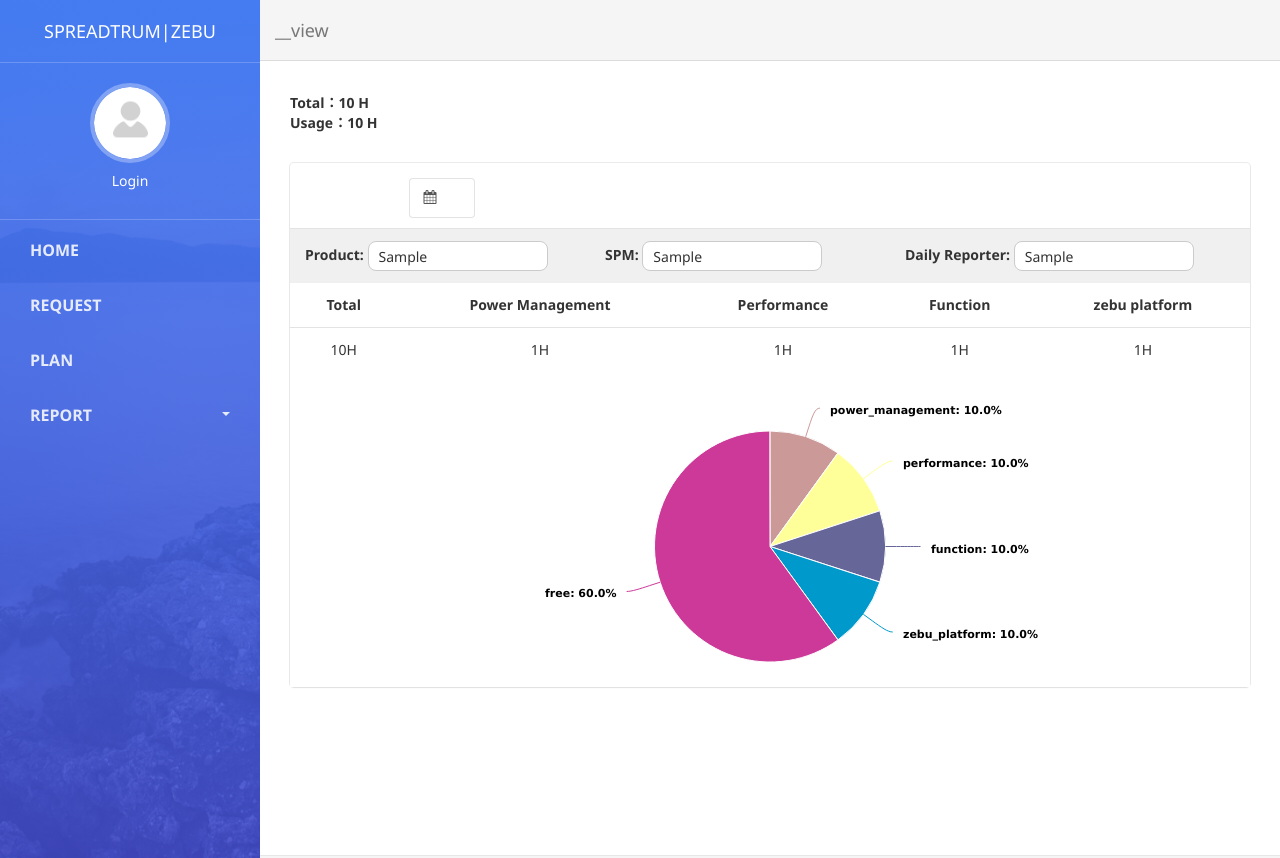
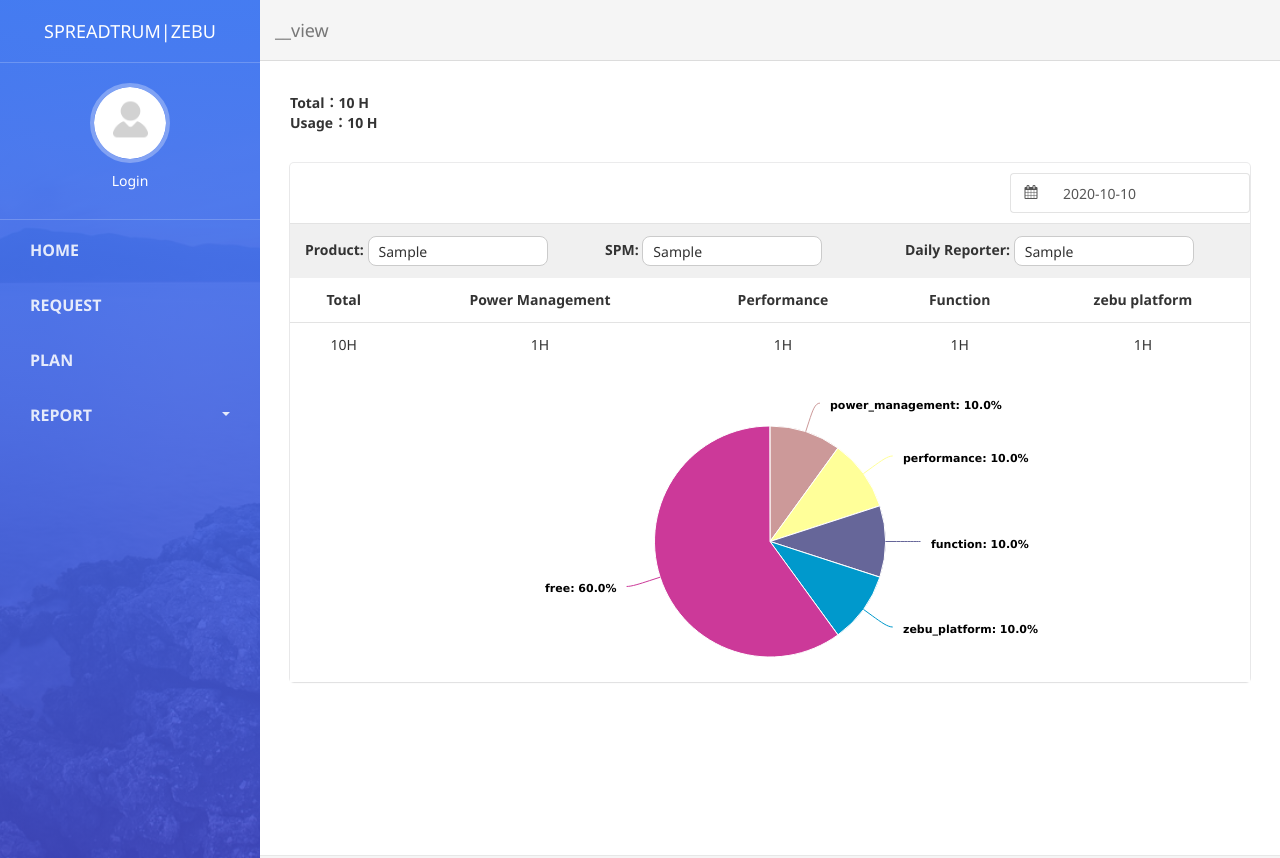
Before and after one commit to awaiwyy/zebu, a Django app: template zebu/apps/report/templates/report/resource_usage.html in a window 1280 px wide. Run offline with Django 3.2, Linux system fonts and the light colour scheme; tables that the repository leaves empty hold one stand-in row (values such as "Sample post"); the template is opened without the code that fills it: values that come from a table or form of the project are taken from there, most other values are stand-ins (such as "Sample title", 1, 10 or a date in 2020); parts of the project's set-up code (start-up, migrations or seed data) failed here and were passed over; some libraries are stand-ins or nearby versions.

Commit message:
Modify calendar display

```diff
--- a/zebu/apps/report/templates/report/resource_usage.html
+++ b/zebu/apps/report/templates/report/resource_usage.html
@@ -209,8 +209,7 @@
                     <div class="col-md-12">
                         {% for tab in resource_usage_tab%}
                         <div class="card" >
-                    <div class="header" >
-                        <div class="input-group date col-xs-3 pull-right" name="showcalendar" style="margin-bottom: 10px">
+                            <div class="input-group date col-xs-3 pull-right" name="showcalendar" style="margin: 10px 0 10px 0">
                             {% ifnotequal product_changed "notcheck" %}
                             {% ifequal tab.id product_changed %}
                             <span class="input-group-addon"><i class="fa fa-calendar"></i></span><input
@@ -226,8 +225,7 @@
                                 id=choosedate{{tab.id}} name="datepicker" type="text" value="{{fedit|date:'Y-m-d'}}"
                                 class="form-control">
                             {% endifnotequal %}
-                        </div>
-                    </div>
+                            </div>
                     <div class="content table-responsive table-full-width">
                     <table class="table">
                         <tbody style="background-color: #f0f0f0">
```
